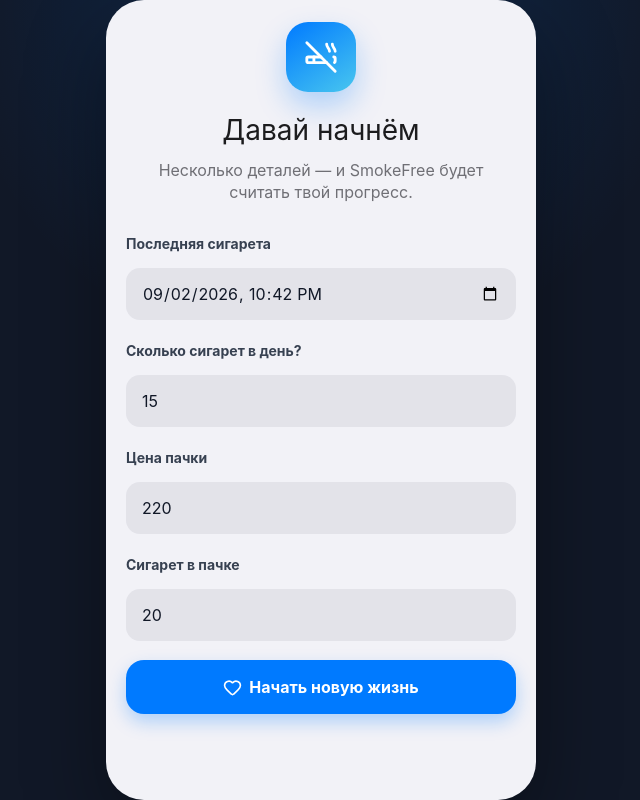
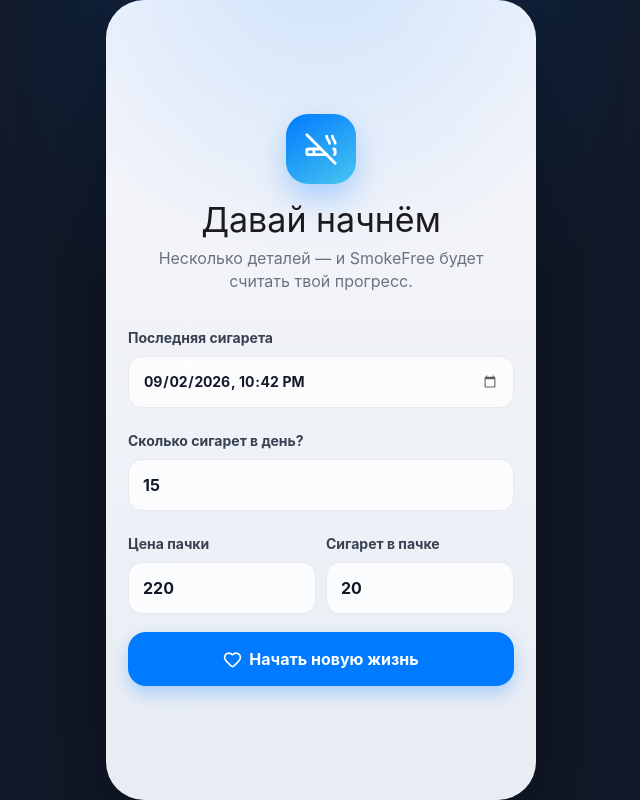
Before and after one commit to famus0v/smoke-free, a Vue app: page / in a window 1280 px wide. Shown: the whole page, without its empty margins (319-959 px from the left). Built offline with nearby package versions, Linux system fonts and the light colour scheme.

Commit message:
Polish onboarding inputs and disable zoom

```diff
--- a/index.html
+++ b/index.html
@@ -2,7 +2,7 @@
 <html lang="ru">
   <head>
     <meta charset="UTF-8" />
-    <meta name="viewport" content="width=device-width, initial-scale=1, viewport-fit=cover" />
+    <meta name="viewport" content="width=device-width, initial-scale=1, maximum-scale=1, user-scalable=no, viewport-fit=cover" />
     <meta name="theme-color" content="#f2f2f7" />
     <title>SmokeFree</title>
   </head>
--- a/src/App.vue
+++ b/src/App.vue
@@ -50,7 +50,7 @@ const historyEvents = computed(() => [
 </script>
 
 <template>
-  <main v-if="!profile" class="onboarding"><div class="onboarding-mark"><CigaretteOff :size="34"/></div><h1>Давай начнём</h1><p>Несколько деталей — и SmokeFree будет считать твой прогресс.</p><section class="form-card"><label>Последняя сигарета</label><input v-model="dateLocal" type="datetime-local"/><label>Сколько сигарет в день?</label><input v-model.number="cigarettes" type="number" min="1"/><label>Цена пачки</label><input v-model.number="packPrice" type="number" min="1"/><label>Сигарет в пачке</label><input v-model.number="packCount" type="number" min="1"/><button class="primary" @click="saveProfile"><Heart :size="19"/> Начать новую жизнь</button></section></main>
+  <main v-if="!profile" class="onboarding"><section class="onboarding-content"><div class="onboarding-mark"><CigaretteOff :size="34"/></div><h1>Давай начнём</h1><p>Несколько деталей — и SmokeFree будет считать твой прогресс.</p><section class="form-card"><label class="field"><span>Последняя сигарета</span><input v-model="dateLocal" type="datetime-local"/></label><label class="field"><span>Сколько сигарет в день?</span><input v-model.number="cigarettes" type="number" min="1" inputmode="numeric"/></label><div class="field-row"><label class="field"><span>Цена пачки</span><input v-model.number="packPrice" type="number" min="1" inputmode="numeric"/></label><label class="field"><span>Сигарет в пачке</span><input v-model.number="packCount" type="number" min="1" inputmode="numeric"/></label></div><button class="primary" @click="saveProfile"><Heart :size="19"/> Начать новую жизнь</button></section></section></main>
   <main v-else class="app-shell">
     <AppHeader :title="tab === 'home' ? 'Сегодня без дыма' : ({ health: 'Здоровье', finance: 'Финансы', history: 'История' }[tab] || '')" @settings="settingsOpen = true"/>
     <section v-if="tab === 'home'" class="page">
--- a/src/style.css
+++ b/src/style.css
@@ -73,3 +73,11 @@ html, body, #app { width: 100%; min-height: 100%; } body { overflow: hidden; pos
 .sheet-slide-enter-active, .sheet-slide-leave-active { transition: opacity .28s ease; }.sheet-slide-enter-active .sheet, .sheet-slide-leave-active .sheet { transition: transform .38s cubic-bezier(.22,.8,.32,1); }.sheet-slide-enter-from, .sheet-slide-leave-to { opacity: 0; }.sheet-slide-enter-from .sheet, .sheet-slide-leave-to .sheet { transform: translateY(100%); }
 @media (min-width: 560px) { body { display: grid; place-items: center; background: radial-gradient(circle at 50% 0%, rgba(0,122,255,.18), transparent 36%), #111827; } .app-shell, .onboarding { width: 430px; height: min(932px, 100dvh); padding: 22px 20px 92px; border-radius: 38px; box-shadow: 0 32px 80px rgba(0,0,0,.36); } .tabbar { width: 430px; border-radius: 0 0 38px 38px; } }
 @media (prefers-color-scheme: dark) { :root { color-scheme: dark; --blue: #a855f7; --green: #30d158; --ink: #f9fafb; --muted: #a1a1aa; --canvas: #111114; --surface: #1c1c21; } body, .app-shell, .onboarding { background: #111114 !important; } .form-card input, .dialog input, .sheet .text-input { border-color: rgba(255,255,255,.1); background: rgba(255,255,255,.08); color: #fff; } .form-card input:focus, .dialog input:focus, .sheet .text-input:focus { background: rgba(255,255,255,.12); box-shadow: 0 0 0 3px rgba(168,85,247,.25); } .counter-card, .metric-card, .insight, .saving-card, .group-list, .finance-grid article, .dialog, .sos-modal, .sheet { background: #1c1c21 !important; } .tabbar { background: rgba(28,28,33,.9); } }
+/* Onboarding form refinement */
+.onboarding { display: flex; align-items: center; padding: 28px 22px; background: radial-gradient(circle at 50% -10%, rgba(0,122,255,.18), transparent 38%), linear-gradient(180deg, #f7f7fb 0%, #e8edf4 100%) !important; }
+.onboarding-content { width: 100%; max-width: 386px; margin: auto; }.onboarding-mark { margin-bottom: 18px; }.onboarding h1 { margin: 0; font-size: 34px; line-height: 1.08; letter-spacing: 0; }.onboarding > .onboarding-content > p { margin: 8px 0 28px; color: var(--muted); line-height: 1.45; }
+.form-card { display: grid; gap: 16px; width: 100%; padding: 0; background: transparent !important; box-shadow: none; }.field { display: grid; gap: 8px; min-width: 0; color: #374151; font-size: 14px; font-weight: 650; }.field-row { display: grid; grid-template-columns: 1fr 1fr; gap: 10px; min-width: 0; }
+.form-card .field input { display: block; width: 100%; min-width: 0; height: 52px; min-height: 52px; padding: 0 14px; border: 1px solid rgba(17,24,39,.08); border-radius: 14px; background: rgba(255,255,255,.78); color: #111827; line-height: 52px; box-shadow: none; appearance: none; -webkit-appearance: none; }.form-card .field input:focus { border-color: var(--blue); background: #fff; box-shadow: 0 0 0 3px rgba(0,122,255,.15); }
+.form-card input[type="datetime-local"] { font-size: 14px; letter-spacing: -.2px; color-scheme: light; }.form-card input[type="datetime-local"]::-webkit-datetime-edit { padding: 0; }.form-card input[type="datetime-local"]::-webkit-datetime-edit-fields-wrapper { padding: 0; }.form-card input[type="datetime-local"]::-webkit-calendar-picker-indicator { margin: 0 0 0 5px; opacity: .62; cursor: pointer; }
+@media (max-width: 360px) { .field-row { grid-template-columns: 1fr; } }.onboarding .primary { margin-top: 2px; }
+@media (prefers-color-scheme: dark) { .onboarding { background: radial-gradient(circle at 50% -10%, rgba(168,85,247,.24), transparent 38%), linear-gradient(180deg, #18181b 0%, #111114 100%) !important; }.field { color: #e5e7eb; }.form-card .field input { border-color: rgba(255,255,255,.1); background: rgba(255,255,255,.08); color: #fff; }.form-card .field input:focus { background: rgba(255,255,255,.12); box-shadow: 0 0 0 3px rgba(168,85,247,.25); }.form-card input[type="datetime-local"] { color-scheme: dark; } }
```
